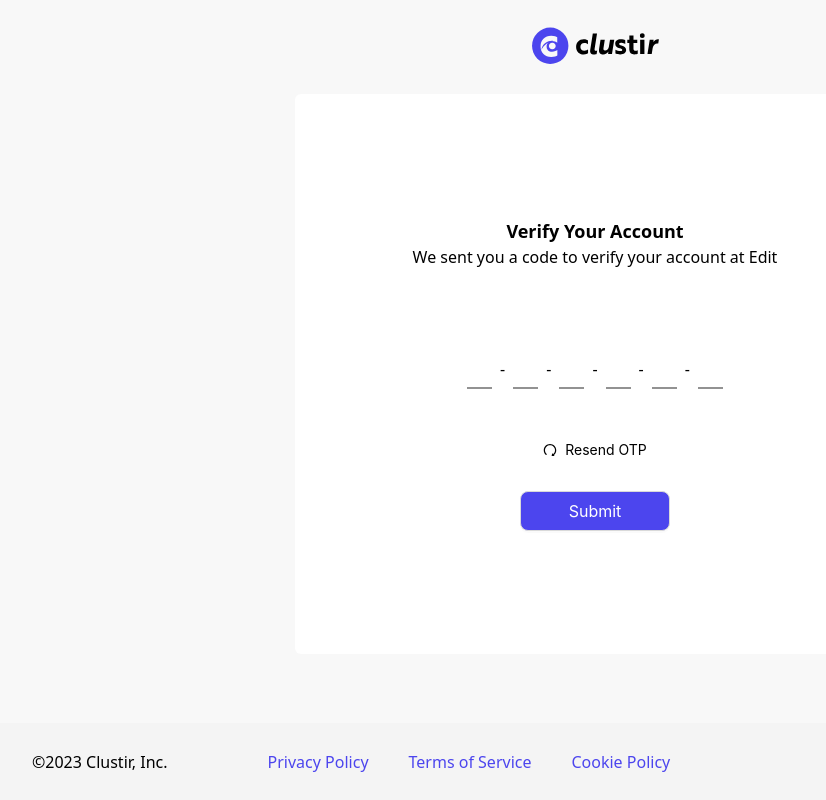
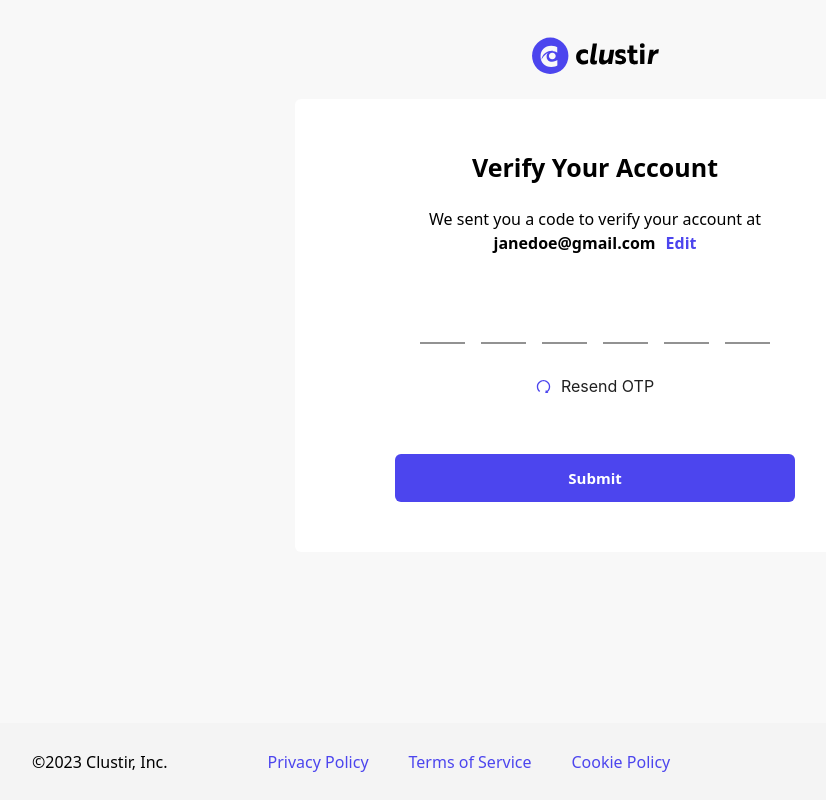
Before and after one commit to techtic-full-stack/clustir-web, a Next.js app in the folder clustir-frontend/: page /verify in a window 1280 px wide. Shown: the whole page, without its empty margins (45-871 px from the left). Built offline with nearby package versions, Linux system fonts and the light colour scheme.

Commit message:
changes auth module

```diff
--- a/clustir-frontend/src/components/VerifyOTP.tsx
+++ b/clustir-frontend/src/components/VerifyOTP.tsx
@@ -6,7 +6,13 @@ import OTPInput from "react-otp-input";
 const { Text } = Typography;
 const VerifyOTP = () => {
   const [email, setEmail] = useState("");
+  const [confirm, setConfirm] = useState(false);
   const [otp, setOtp] = useState("");
+
+  const sendOtp = () => {
+    setConfirm(true);
+  };
+
   const [resendTimer, setResendTimer] = useState(0);
 
   useEffect(() => {
@@ -30,48 +36,53 @@ const VerifyOTP = () => {
 
   return (
     <>
-      <div className="flex justify-center items-center h-[70vh] m-[30px]">
+      <div className="flex justify-center items-center p-[50px]">
         <div className="w-[400px]">
-          <div className="flex justify-center items-center font-[700] text-[18px]  text-[#000000]">
+          <div className="flex justify-center items-center font-[700] text-[25px]  text-[#000000]">
             Verify Your Account
           </div>
 
-          <div className="flex justify-center items-center font-[500] text-[16px]  text-[#000000]">
-            We sent you a code to verify your account at {email} Edit
+          <div className="flex justify-center items-center font-[400] pt-[20px] text-[16px]  text-[#000000]">
+            We sent you a code to verify your account at
           </div>
-          <div className=" flex  flex-col justify-center items-center">
-
-          <div className="mt-[80px]">
+          <div className="text-[#000000] font-[700] flex justify-center items-center">
+            janedoe@gmail.com{" "}
+            <span className="text-[#4C45EE] ml-[10px]">Edit</span>
+          </div>
+          <div className="flex justify-center items-center mt-[50px] verify-input ">
             <OTPInput
               value={otp}
               onChange={setOtp}
               onPaste={(e) => setOtp(e.clipboardData.getData("text"))} // Handle onPaste event
               numInputs={6}
-              renderSeparator={<span>-</span>}
               renderInput={(props) => <input {...props} />}
               inputStyle={"otp-input"}
             />
           </div>
-          <div className="flex justify-center items-center mt-[50px] space-x-2 cursor-pointer">
+          <div className="flex justify-center items-center mt-[30px] cursor-pointer ">
             {resendTimer > 0 ? (
-              <Text className="text-[#000]">
+              <Text className="text-[#000] text-[16px]">
                 Resend OTP in {resendTimer} sec
               </Text>
             ) : (
               <>
-                <RedoOutlined style={{ fontSize: "14px", color: "#000" }} />
-                <Text className="text-[#000]" onClick={handleResendOTP}>
+                <RedoOutlined style={{ fontSize: "15px", color: "#4C45EE" }} />
+                <Typography
+                  className="text-[16px] ml-[10px] "
+                  onClick={handleResendOTP}
+                >
                   Resend OTP
-                </Text>
+                </Typography>
               </>
             )}{" "}
-
           </div>
-
-            <Button size="large" className="bg-[#4C45EE] text-[white] w-[150px] mt-[30px]">
-                Submit
-            </Button>
-            </div>
+          <button
+            onClick={sendOtp}
+            type="submit"
+            className="w-full h-12 bg-[#4C45EE] mt-[55px] font-[700]  letter-spacing-normal text-[15px] text-white py-2 px-4 rounded-md"
+          >
+            Submit
+          </button>
         </div>
       </div>
     </>
--- a/clustir-frontend/src/components/auth/AuthLayout.tsx
+++ b/clustir-frontend/src/components/auth/AuthLayout.tsx
@@ -9,7 +9,7 @@ const Layout = ({ children }: LayoutWrapperType) => {
   return (
     <div className="min-h-screen flex flex-col justify-between bg-[#F8F8F8]">
       <div className="flex flex-col justify-center items-center relative">
-        <div className="mt-[20px] w-[600px] ">
+        <div className="mt-[30px] w-[600px] ">
           <div className="flex items-center justify-center">
             <ClustirLogo />
           </div>
@@ -18,31 +18,22 @@ const Layout = ({ children }: LayoutWrapperType) => {
       </div>
 
       {/* Footer */}
-      <footer className="bg-[#F4F4F4] py-4  text-sm h-[77px] flex items-center mt-[30px]">
+      <footer className="bg-[#F4F4F4] py-4 text-sm h-[77px] flex items-center mt-[20px]">
         <div className="flex pl-[77px]">
           <div className="text-[#000] font-brother font-normal text-base leading-tight">
             ©2023 Clustir, Inc.
           </div>
-          <a
-            href="#"
-            className="pl-[100px] text-base font-normal leading-tight text-[#4C45EE]"
-          >
+          <button className="pl-[100px] text-base font-normal leading-tight text-[#4C45EE] focus:outline-none">
             Privacy Policy
-          </a>
+          </button>
 
-          <a
-            href="#"
-            className="pl-[40px] text-base  font-normal leading-tight text-[#4C45EE]"
-          >
+          <button className="pl-[40px] text-base font-normal leading-tight text-[#4C45EE] focus:outline-none">
             Terms of Service
-          </a>
+          </button>
 
-          <a
-            href="#"
-            className="pl-[40px] text-base  font-normal leading-tight text-[#4C45EE]"
-          >
+          <button className="pl-[40px] text-base font-normal leading-tight text-[#4C45EE] focus:outline-none">
             Cookie Policy
-          </a>
+          </button>
         </div>
       </footer>
     </div>
--- a/clustir-frontend/src/components/createAccount/index.tsx
+++ b/clustir-frontend/src/components/createAccount/index.tsx
@@ -1,33 +1,55 @@
-import { Input } from "antd";
-import React from "react";
+import React, { useState } from "react";
 import { EyeInvisibleOutlined, EyeTwoTone } from "@ant-design/icons";
 import { Typography } from "antd";
 import { Formik, Form, Field, ErrorMessage } from "formik";
 import * as Yup from "yup";
+import { useRouter } from "next/router";
+const { Paragraph, Text } = Typography;
 
-const { Paragraph } = Typography;
 const validationSchema = Yup.object().shape({
   email: Yup.string()
     .email("Invalid email address")
     .required("Email is required"),
-  password: Yup.string().required("Password is required"),
+  password: Yup.string()
+    .matches(
+      /^(?=.*[A-Za-z])(?=.*\d)(?=.*[@$!%*#?&])[A-Za-z\d@$!%*#?&]{8,}$/,
+      "Password must contain at least 8 characters, one letter, one number and one special character"
+    )
+    .required("Password is required"),
 });
+
 function CreateAccount() {
+  const [showPassword, setShowPassword] = useState<boolean>(false);
+  const [submitting, setSubmitting] = useState(false);
+  const router = useRouter();
+
   const initialValues = {
     email: "",
     password: "",
   };
 
-  const onSubmit = (values: any, { setSubmitting }: any) => {
+  const onSubmit = (values: any) => {
+    setSubmitting(true);
     setTimeout(() => {
-      alert(JSON.stringify(values, null, 2));
       setSubmitting(false);
-    }, 400);
-  }
+    }, 2000);
+  };
 
+  const togglePasswordVisibility = () => {
+    setShowPassword((prevState) => !prevState);
+  };
 
   return (
-    <div className=" flex justify-center items-center h-[70vh] m-[30px]">
+    <div className=" flex justify-center items-center p-[30px]">
+      {submitting ? (
+        <>
+          <div className="bg-[#FFFFFF] h-[64vh]">
+            <Text className="font-bold   top-40 text-[20px]">
+              Success! Hold tight
+            </Text>
+          </div>
+        </>
+      ) : (
         <Formik
           initialValues={initialValues}
           validationSchema={validationSchema}
@@ -56,7 +78,7 @@ function CreateAccount() {
                     <ErrorMessage
                       name="email"
                       component="p"
-                    className="text-[#FD0000]"
+                      className="text-[#FD0000] text-[14px] pt-[4px]"
                     />
                   </div>
 
@@ -64,20 +86,33 @@ function CreateAccount() {
                     <div className="font-[700] text-[18px] font-brother text-[#000000] mb-[7px]">
                       Password
                     </div>
+                    <div style={{ position: "relative" }}>
                       <Field
-                    type="password"
+                        type={showPassword ? "text" : "password"}
                         name="password"
                         className={`h-12 px-4 py-2 rounded-md border w-full ${
                           touched.password && errors.password
                             ? "border-red-500"
                             : "border-gray-300"
-                    } focus:outline-none focus:border-blue-500`}
+                        }  focus:outline-none focus:border-blue-500`}
                       />
+                      <button
+                        type="button"
+                        onClick={togglePasswordVisibility}
+                        className="absolute top-4 bottom-0 right-0 pr-4 flex  focus:outline-none"
+                      >
+                        {showPassword ? (
+                          <EyeInvisibleOutlined />
+                        ) : (
+                          <EyeTwoTone />
+                        )}
+                      </button>
                       <ErrorMessage
                         name="password"
                         component="p"
-                    className="text-[#FD0000]"
+                        className="text-[#FD0000] text-[14px] pt-[4px]"
                       />
+                    </div>
                   </div>
                   <button
                     type="submit"
@@ -102,7 +137,10 @@ function CreateAccount() {
 
                     <div className="text-[14px] flex justify-center items-center  mt-[30px]">
                       Have an account?{" "}
-                    <span className="text-[#000000] ml-[5px] font-[500] text-[14px]">
+                      <span
+                        className="text-[#000000] ml-[5px] cursor-pointer font-[500] text-[14px]"
+                        onClick={() => router.push("/login")}
+                      >
                         Login
                       </span>
                     </div>
@@ -112,6 +150,7 @@ function CreateAccount() {
             </Form>
           )}
         </Formik>
+      )}
     </div>
   );
 }
--- a/clustir-frontend/src/styles/globals.scss
+++ b/clustir-frontend/src/styles/globals.scss
@@ -36,8 +36,6 @@ body {
   border: none;
   border-bottom: 2px solid #929292; /* Bottom border style */
   margin: 0 8px; /* Adjust margin as needed */
-  width: 40px; /* Adjust width as needed */
-  height: 40px; /* Adjust height as needed */
   text-align: center;
   font-size: 25px; /* Adjust font size as needed */
   color: black;
@@ -45,7 +43,12 @@ body {
 
 .otp-input:focus {
   outline: none;
-  border-color: #000000; /* Border color when input is focused */
+  border-color:#4C45EE;
+  background-color: #FBFBFF;/* Border color when input is focused */
+}
+.verify-input >div >input{
+  width: 45px !important;
+  color: #4C45EE !important;
 }
 @layer utilities {
   .text-balance {
```
Also changed, not shown: clustir-frontend/src/components/Login.tsx (+48 -18 lines). Lines whose indentation alone changed are shown as unchanged.
